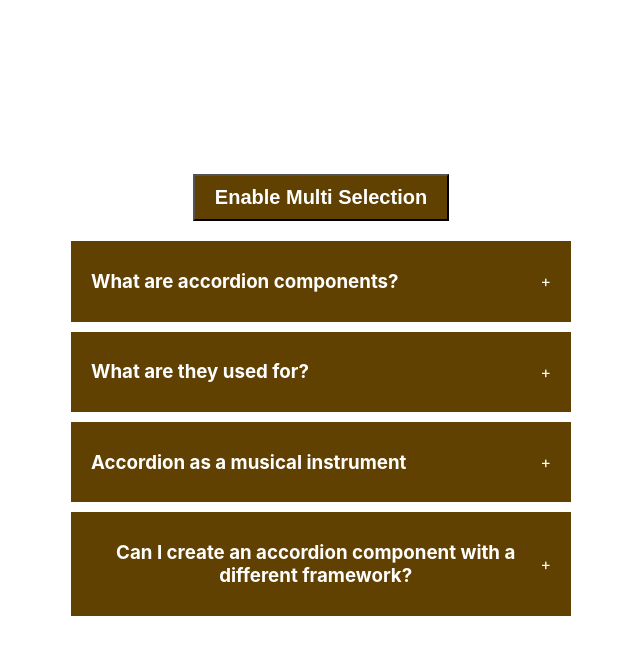
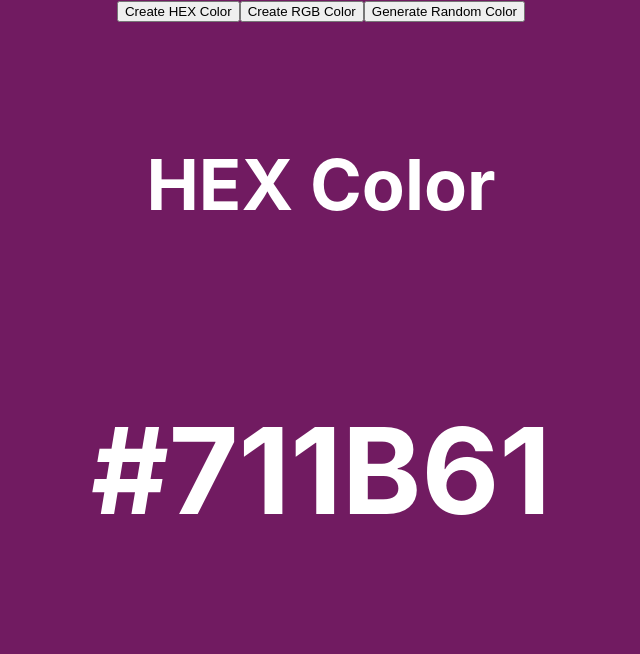
Before and after one commit to AnubhavKishore/React_Projects, a React (Create React App) app: page / in a window 1280 px wide. Shown: the top 654 px of the page, without its empty margins (319-959 px from the left). Built offline with nearby package versions, Linux system fonts and the light colour scheme.

Commit message:
update app.js for the random-colorproject

```diff
--- a/src/App.js
+++ b/src/App.js
@@ -1,10 +1,14 @@
  import './App.css';
 import Accordian from './components/accordian';
+import RandomColor from './components/randomcolor';
 
 function App() {
   return (
     <div className="App">
-      <Accordian/>
+      {/* <Accordian/>*/}
+
+      <RandomColor/>
+
     </div>
   );
 }
```
